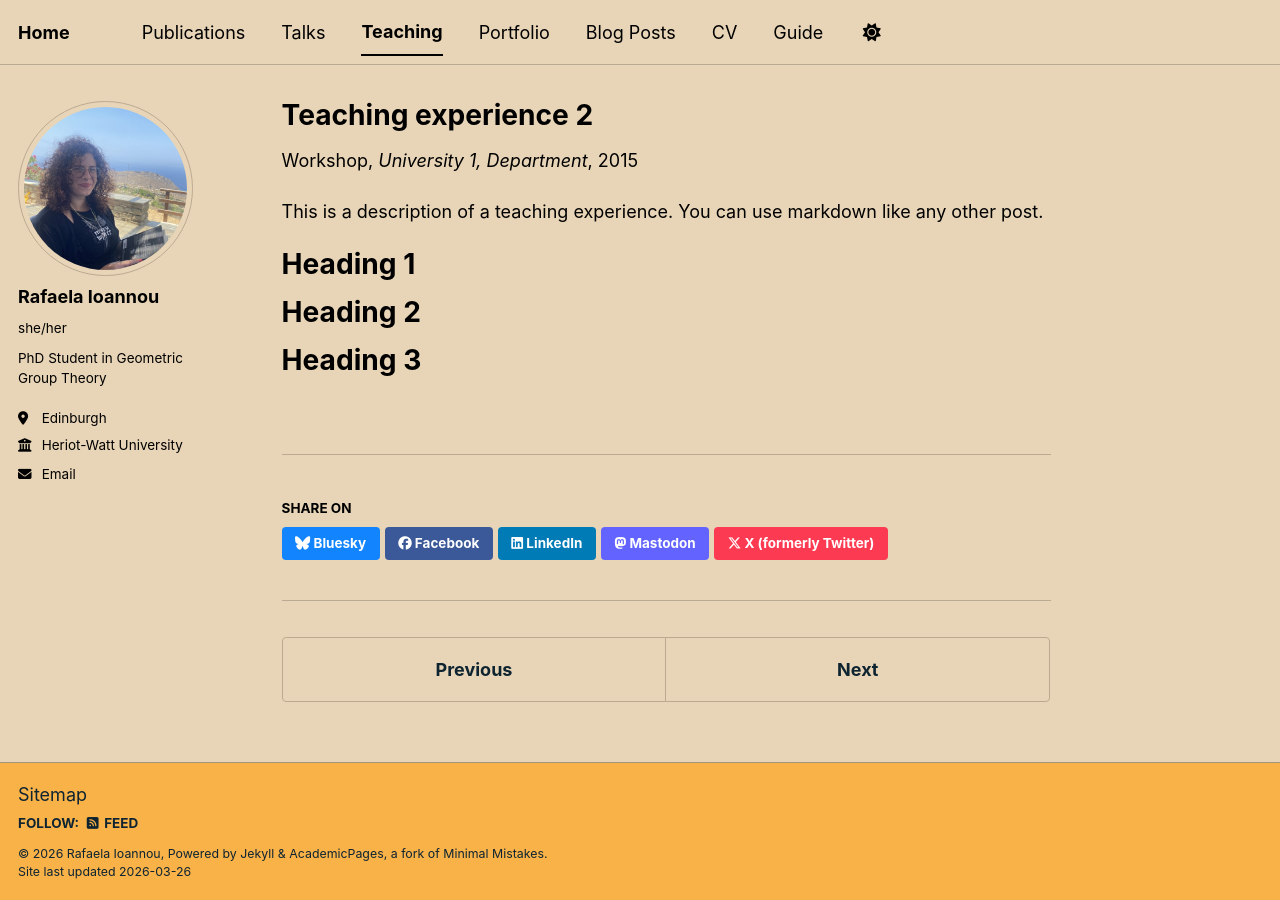
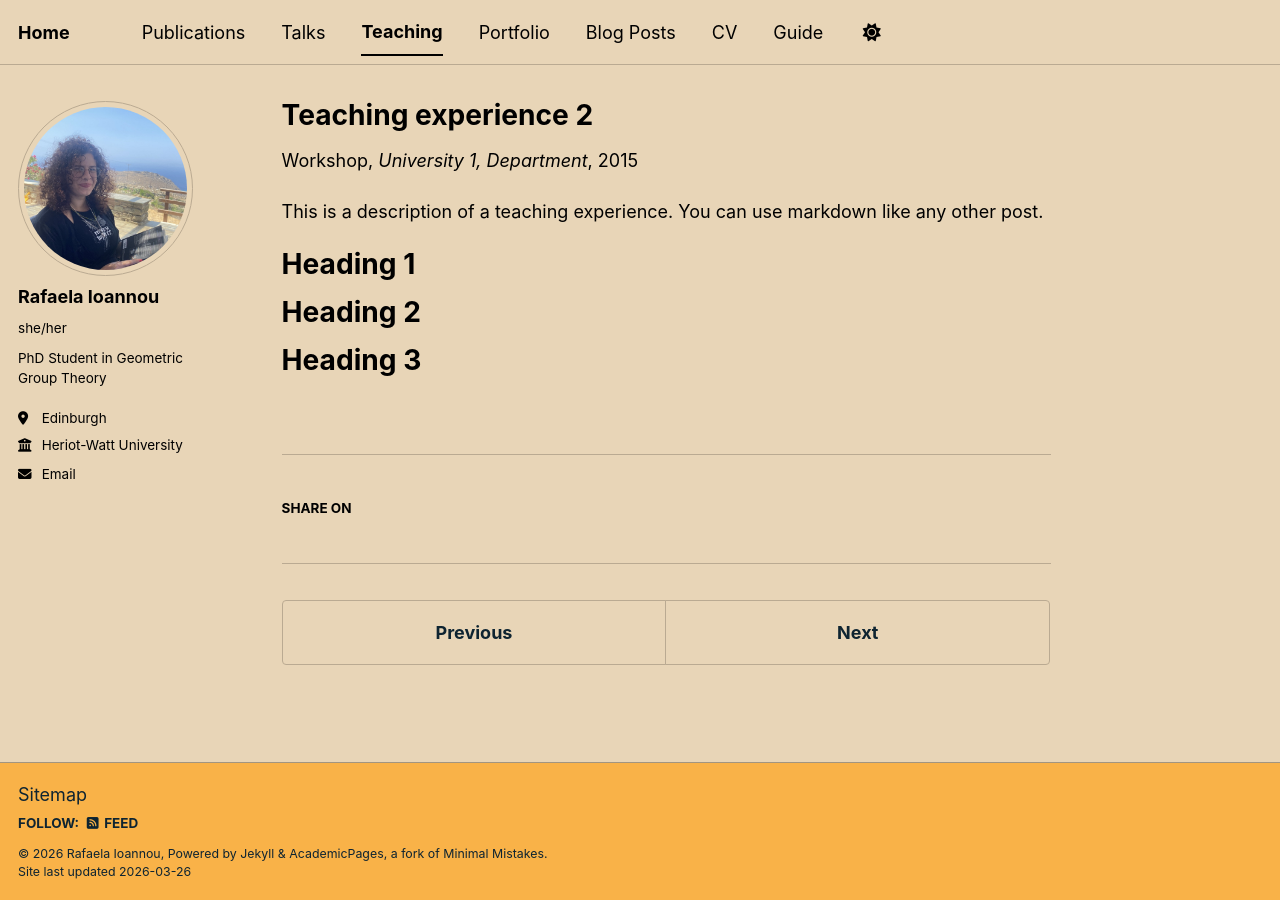
Before and after one commit to rafaela-ioannou/rafaela-ioannou.github.io, a Jekyll site: the page built from _teaching/2015-spring-teaching-2.md, in a window 1280 px wide. Built offline with Jekyll 4.4.1, drawn with Linux system fonts in a browser that asks for light colours; a script bundle is joined from its source files by our own code; library files that are not in the unit come from our copies.

Commit message:
removed share links

```diff
--- a/_includes/social-share.html
+++ b/_includes/social-share.html
@@ -4,14 +4,4 @@
   {% if site.data.ui-text[site.locale].share_on_label %}
     <h4 class="page__share-title">{{ site.data.ui-text[site.locale].share_on_label | default: "Share on" }}</h4>
   {% endif %}
-
-  <a href="https://bsky.app/intent/compose?text={{ base_path }}{{ page.url }}" class="btn btn--bluesky" title="{{ site.data.ui-text[site.locale].share_on_label | default: 'Share on' }} Bluesky"><i class="fab fa-bluesky" aria-hidden="true"></i><span> Bluesky</span></a>
-
-  <a href="https://www.facebook.com/sharer/sharer.php?u={{ base_path }}{{ page.url }}" class="btn btn--facebook" title="{{ site.data.ui-text[site.locale].share_on_label | default: 'Share on' }} Facebook"><i class="fab fa-facebook" aria-hidden="true"></i><span> Facebook</span></a>
-
-  <a href="https://www.linkedin.com/shareArticle?mini=true&url={{ base_path }}{{ page.url }}" class="btn btn--linkedin" title="{{ site.data.ui-text[site.locale].share_on_label | default: 'Share on' }} LinkedIn"><i class="fab fa-linkedin" aria-hidden="true"></i><span> LinkedIn</span></a>
-
-  <a href="https://www.addtoany.com/add_to/mastodon?linkurl={{  base_path | append: page.url | url_encode }}" class="btn btn--mastodon" title="{{ site.data.ui-text[site.locale].share_on_label | default: 'Share on' }} Mastodon"><i class="fab fa-mastodon" aria-hidden="true"></i><span> Mastodon</span></a>
-
-  <a href="https://x.com/intent/post?text={{ base_path }}{{ page.url }}" class="btn btn--x" title="{{ site.data.ui-text[site.locale].share_on_label | default: 'Share on' }} X"><i class="fab fa-x-twitter" aria-hidden="true"></i><span> X (formerly Twitter)</span></a>
 </section>
```
